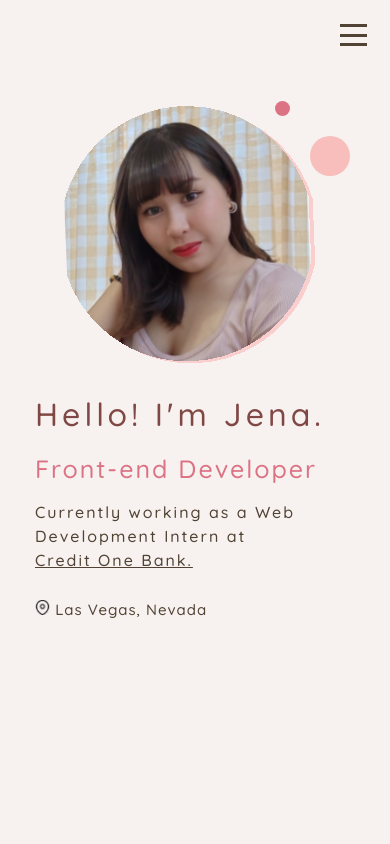
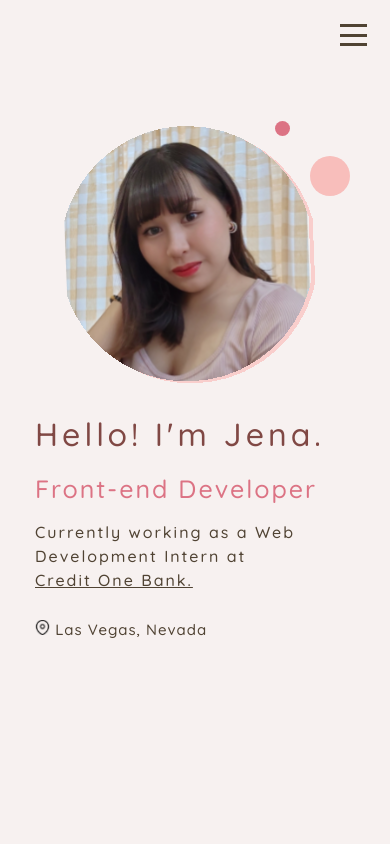
Before and after one commit to jenawen/me, a React (Vite) app: page / in a window 390 px wide. Shown: the top 844 px of the page. Built offline with nearby package versions, Linux system fonts and the light colour scheme.

Commit message:
fixing mobile padding

```diff
--- a/src/components/Landing/DesktopLanding/index.css
+++ b/src/components/Landing/DesktopLanding/index.css
@@ -11,7 +11,7 @@
 
   @media screen and (max-width: 1366px) {
     padding: 0px 90px;
-    margin-top: 10px;
+    margin-top: 20px;
   }
   @media screen and (max-width: 480px) {
     height: 100vh;
@@ -21,7 +21,7 @@
     justify-content: space-evenly;
     align-items: center;
     align-content: center;
-    padding: 10px;
+    padding: 20px 10px 0px;
   }
 }
 
```
